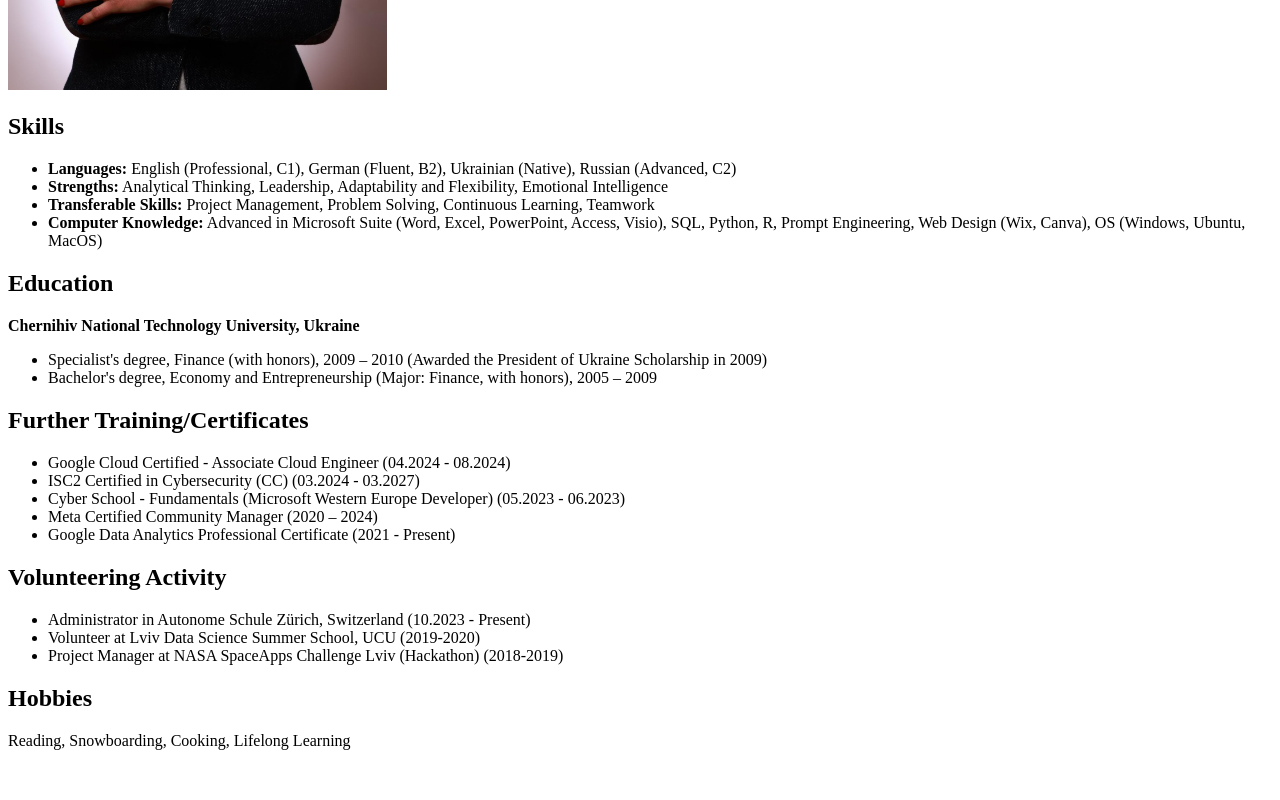
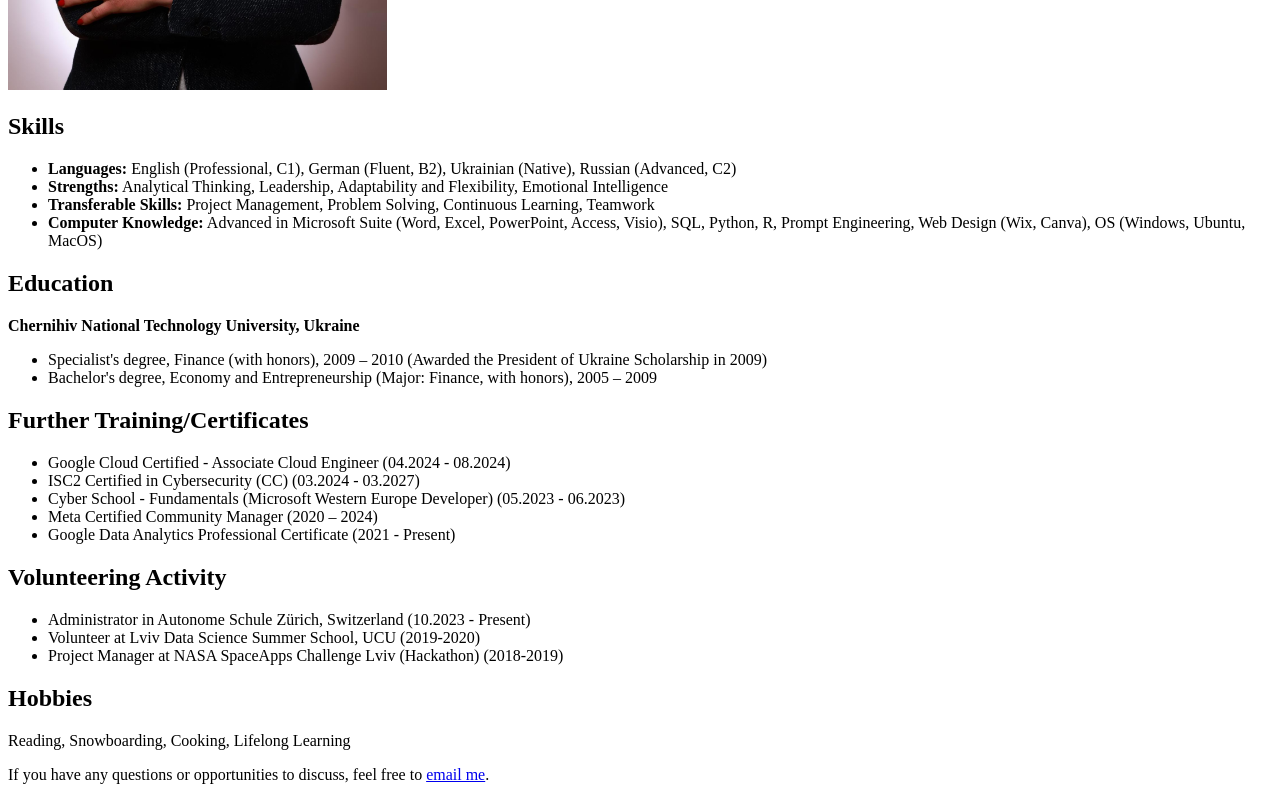
Before and after one commit to Marii4ka/marii4ka.github.io, a plain HTML site: page index.html in a window 1280 px wide. Shown: the part 559-1359 px from the top of the page. Before the commit the page ends 1325 px from the top, so only its background shows below. Drawn offline with Linux system fonts and the light colour scheme.

Commit message:
Update e-mail

```diff
--- a/index.html
+++ b/index.html
@@ -49,6 +49,9 @@
             <h2>Hobbies</h2>
             <p>Reading, Snowboarding, Cooking, Lifelong Learning</p>
 
+            <p>If you have any questions or opportunities to discuss, feel free to <a href="mailto:mariakolyada@gmail.com">email me</a>.</p>
+
+
         </section>
 
     </div>
```
